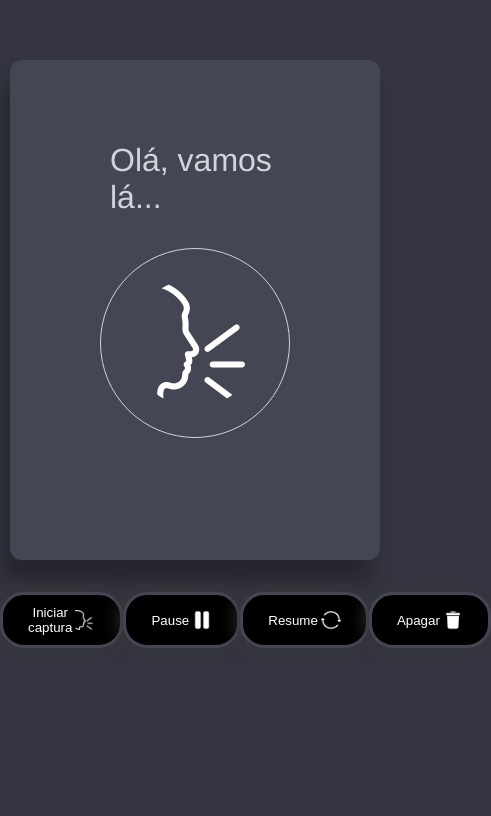
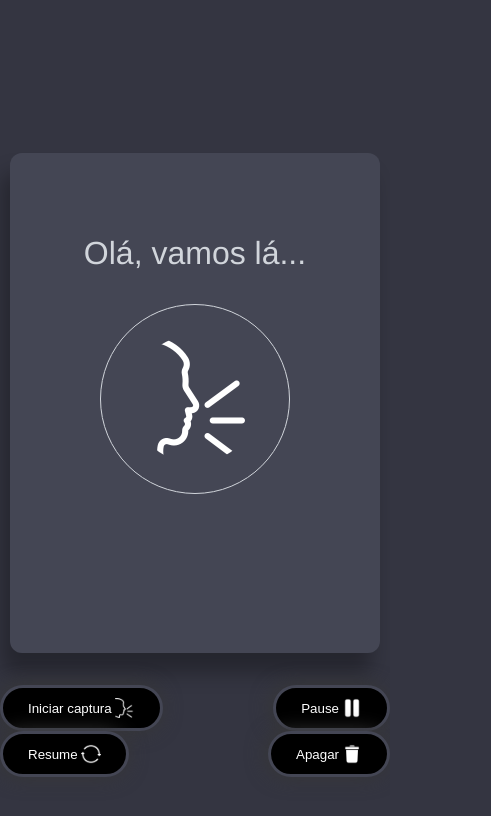
Before and after one commit to jeanevertonoficial/buscador-versiculo-biblicos, a Vue app: page / in a window 390 px wide. Shown: the top 816 px of the page, 491 px wide, since content can reach past the window. Built offline with nearby package versions, Linux system fonts and the light colour scheme.

Commit message:
responsividade

```diff
--- a/public/assets/css/dashborad.css
+++ b/public/assets/css/dashborad.css
@@ -8,11 +8,27 @@ html {
     background: var(--background-padrao-escuro);
 }
 
+.none {
+    display: none !important;
+}
+
+.div-container {
+    display: flex;
+    height: 50rem;
+    width: 100%;
+    align-items: center;
+    justify-content: center;
+}
+
 .container {
     max-width: 750px;
+    width: 750px;
     margin: auto;
 }
+
 .container-texto {
+    display: flex;
+    justify-content: space-between;
     margin: 10px;
     height: 400px;
     border-radius: 12px;
@@ -23,12 +39,36 @@ html {
     overflow: auto;
 }
 
+.container-texto .container-texto p {
+    width: 95%;
+    font-size: 18px;
+    color: var(--color-texto-padrao-escuro);
+}
+
 .container-texto p {
     font-size: 18px;
     color: var(--color-texto-padrao-escuro);
 }
 
+.div-copiar-texto {
+    cursor: pointer;
+    float: right;
+    height: 24px;
+}
+
+span.span-copiado {
+    background: #9e9e9e;
+    border-radius: 0 12px 16px 18px;
+    padding: 5px 15px;
+    color: white;
+    box-shadow: 3px 6px 14px 0px #0000005c;
+    position: absolute;
+    margin-top: 23px;
+    animation: 0.5s copiar;
+}
+
 .container-inicio {
+    width: 100%;
     display: flex;
     align-items: center;
     flex-direction: column;
@@ -77,3 +117,24 @@ img.img-botoes {
 .container-botoes button:nth-child(4) {
     cursor: no-drop;
 }
+
+@keyframes copiar {
+    0% {
+        width: 0;
+        margin-top: 0;
+        opacity: 0.2;
+    }
+
+    50% {
+        width: 35px;
+        margin-top: 16px;
+        opacity: 0.5;
+    }
+
+    100% {
+        width: auto;
+        margin-top: 23px;
+        opacity: 1;
+    }
+
+}
--- /dev/null
+++ b/public/assets/css/responsivo.css
@@ -0,0 +1,12 @@
+@media (max-width: 551px) {
+    .container-botoes {
+        width: 100%;
+        display: flex;
+        margin-top: 2rem;
+        flex-wrap: wrap;
+        justify-content: space-between;
+    }
+    .container-texto {
+        padding: 50px
+    }
+}
--- a/public/index.html
+++ b/public/index.html
@@ -8,6 +8,7 @@
     <title><%= htmlWebpackPlugin.options.title %></title>
       <link rel="stylesheet" href="assets/css/root.css">
       <link rel="stylesheet" href="assets/css/dashborad.css">
+      <link rel="stylesheet" href="assets/css/responsivo.css">
   </head>
   <body>
     <noscript>
--- a/src/components/DashboardCap.vue
+++ b/src/components/DashboardCap.vue
@@ -1,7 +1,12 @@
 <template>
-  <div class="container">
+  <div class="div-container">
+    <section class="container">
       <div class="container-texto">
-      <p v-if="transcript">{{ transcript }}</p>
+        <p class="texto-capturado" v-if="transcript">{{ transcript }}</p>
+        <div v-if="transcript" id="copy" class="div-copiar-texto" @click="copiarText">
+          <img src="/assets/img/copy.png" alt="copiar texto">
+          <span class="span-copiado none">Copiado</span>
+        </div>
         <div class="container-inicio" v-else>
           <p>Olá, vamos lá...</p>
           <img src="/assets/img/falarbrancogrande.png" alt="incio">
@@ -26,6 +31,7 @@
           <img class="img-botoes" src="/assets/img/lixobranco.png">
         </button>
       </div>
+    </section>
   </div>
 </template>
 
@@ -70,6 +76,22 @@ export default {
       this.recognition.stop();
       this.isRecording = false;
       this.transcript = "";
+    },
+    copiarText() {
+      const input = document.createElement('input');
+      input.setAttribute('value', this.transcript);
+      document.body.appendChild(input);
+      input.select();
+      document.execCommand('copy');
+      document.body.removeChild(input);
+
+      let spanCp = document.querySelector('.span-copiado')
+      spanCp.classList.remove('none')
+
+      setInterval(()=> {
+        spanCp.classList.add('none')
+      }, 3000)
+
     }
   }
 };
```
Also changed, not shown: public/assets/img/copy.png (added), 1 other file (tests, documents, lock files or other folders). Lines whose indentation alone changed are shown as unchanged.
